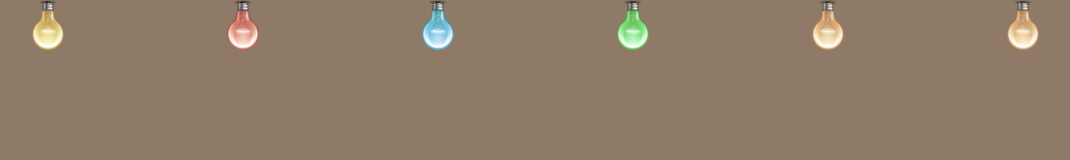
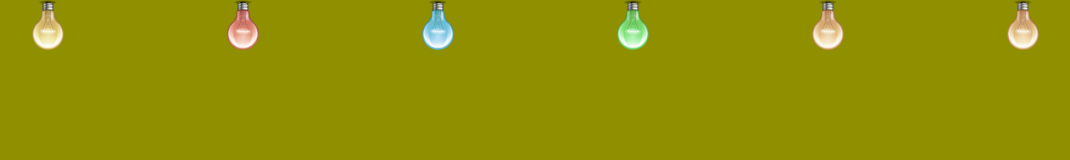
Before and after one commit to AnvarJay/anvarjay.github.io, a website: page index.html in a window 1280 px wide. Both pictures are taken after a click on the button "TURN ON LIGHTS". Shown: the whole page, without its empty margins (105-1175 px from the left). Drawn offline with nearby package versions, Linux system fonts and the light colour scheme.

Commit message:
Update stylesheet.css

```diff
--- a/stylesheet.css
+++ b/stylesheet.css
@@ -12,7 +12,7 @@ body {
 	display: none;
 }
 .peach {
-	background-color: #FFDAB9;
+	background-color: Yellow;
 
 }
 .peach-after {
```
